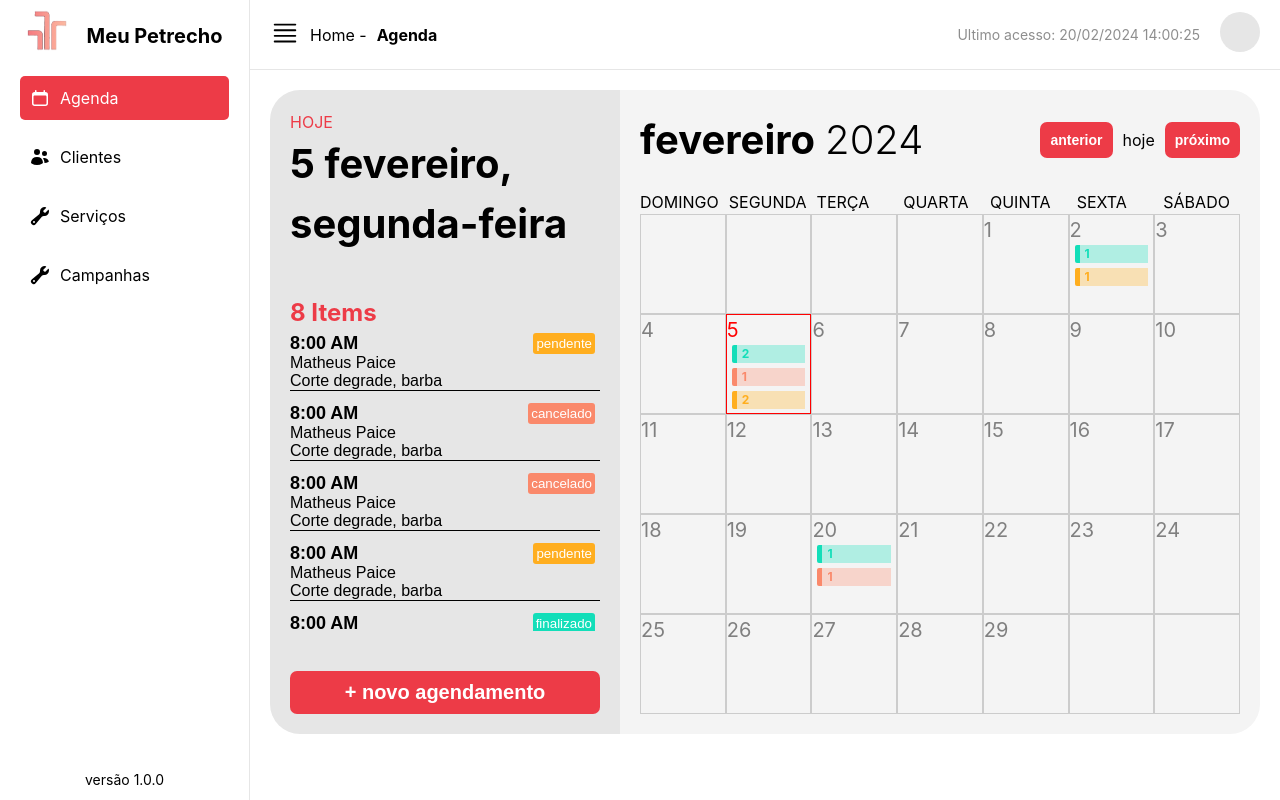
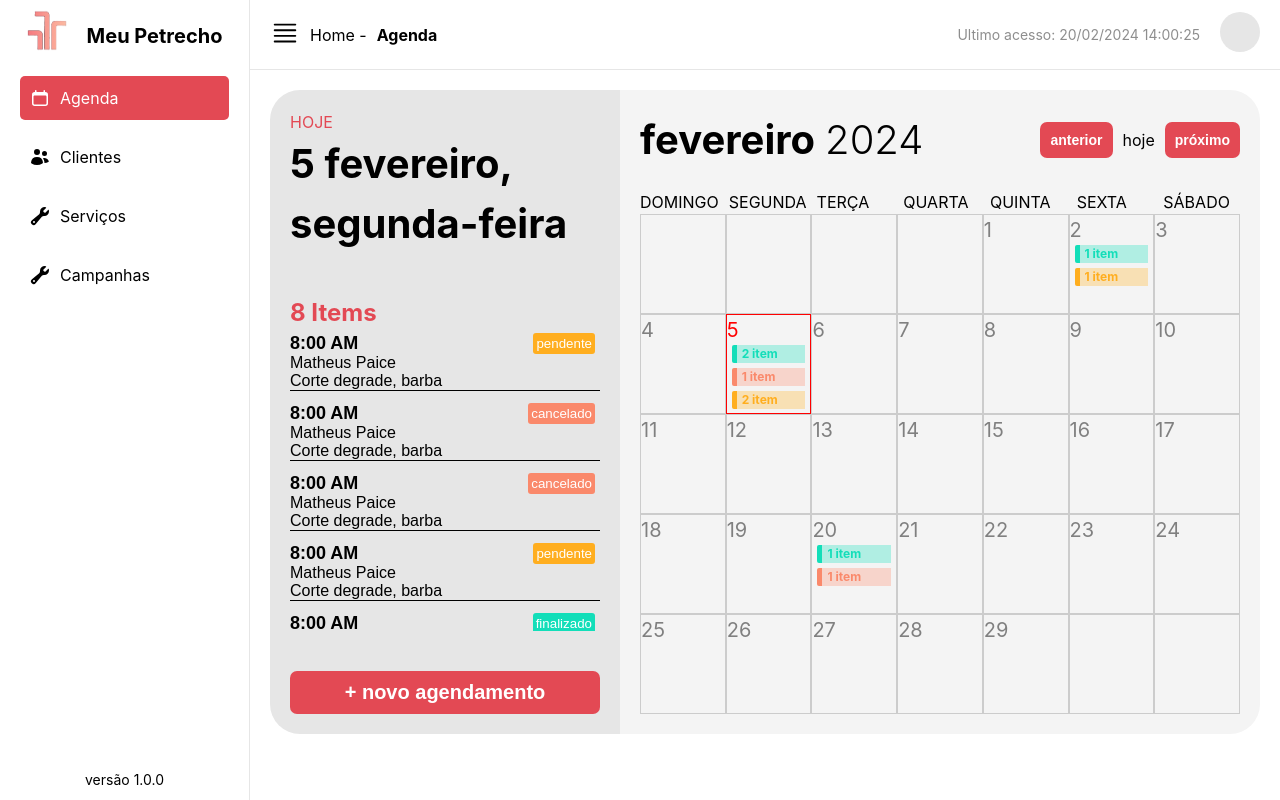
Before and after one commit to m-paice/meu-petrecho-site-v2, a React (Vite) app: page /schedules in a window 1280 px wide. Built offline with nearby package versions, Linux system fonts and the light colour scheme.

Commit message:
fix: correct styles

```diff
--- a/src/components/Calendar/index.tsx
+++ b/src/components/Calendar/index.tsx
@@ -219,17 +219,17 @@ export function Calendar({
                     >
                       {schedulesConfirmed.length > 0 && (
                         <div style={{ ...styles.badge, ...styles.confirmed }}>
-                          {schedulesConfirmed.length}
+                          {schedulesConfirmed.length} item
                         </div>
                       )}
                       {schedulesCanceled.length > 0 && (
                         <div style={{ ...styles.badge, ...styles.canceled }}>
-                          {schedulesCanceled.length}
+                          {schedulesCanceled.length} item
                         </div>
                       )}
                       {schedulesPending.length > 0 && (
                         <div style={{ ...styles.badge, ...styles.pending }}>
-                          {schedulesPending.length}
+                          {schedulesPending.length} item
                         </div>
                       )}
                     </div>
--- a/src/components/Input/style.css
+++ b/src/components/Input/style.css
@@ -5,5 +5,5 @@ input {
 input:active,
 input:focus,
 input:hover {
-  border-color: #ed3b47;
+  border-color: #e34954;
 }
--- a/src/components/Item/index.tsx
+++ b/src/components/Item/index.tsx
@@ -59,34 +59,13 @@ export function Item({ text, color }: Props) {
           <Menu.Items>
             <div style={styles.containerOptions}>
               <Menu.Item>
-                <button
-                  style={{
-                    ...styles.button,
-                    ...styles.confirmed,
-                  }}
-                >
-                  Finalizar
-                </button>
+                <button style={styles.button}>Finalizar</button>
               </Menu.Item>
               <Menu.Item>
-                <button
-                  style={{
-                    ...styles.button,
-                    ...styles.canceled,
-                  }}
-                >
-                  Cancelar
-                </button>
+                <button style={styles.button}>Cancelar</button>
               </Menu.Item>
               <Menu.Item>
-                <button
-                  style={{
-                    ...styles.button,
-                    ...styles.restored,
-                  }}
-                >
-                  Restaurar
-                </button>
+                <button style={styles.button}>Restaurar</button>
               </Menu.Item>
 
               <div
@@ -98,24 +77,10 @@ export function Item({ text, color }: Props) {
                 }}
               />
               <Menu.Item>
-                <button
-                  style={{
-                    ...styles.button,
-                    ...styles.default,
-                  }}
-                >
-                  Editar
-                </button>
+                <button style={styles.button}>Editar</button>
               </Menu.Item>
               <Menu.Item>
-                <button
-                  style={{
-                    ...styles.button,
-                    ...styles.default,
-                  }}
-                >
-                  Deletar
-                </button>
+                <button style={styles.button}>Deletar</button>
               </Menu.Item>
             </div>
           </Menu.Items>
@@ -172,15 +137,17 @@ const styles = {
   },
   default: {
     backgroundColor: "rgba(237, 59, 71, 0.3)",
-    color: "#ED3B47",
+    color: "#e34954",
   },
 
   button: {
     padding: "5px 10px",
-    color: "#fff",
+    color: "#000",
+    backgroundColor: "transparent",
     border: "none",
     cursor: "pointer",
     borderRadius: 3,
     fontSize: 14,
+    textAlign: "left",
   },
 };
--- a/src/components/Items/style.css
+++ b/src/components/Items/style.css
@@ -1,7 +1,7 @@
 .item:hover {
   b,
   p {
-    color: #ed3b47;
+    color: #e34954;
     transition: 0.3s;
   }
 }
--- a/src/components/NewSchedule/index.tsx
+++ b/src/components/NewSchedule/index.tsx
@@ -135,6 +135,6 @@ const styles: { [key: string]: CSSProperties } = {
     gap: 10,
   },
   totalValue: {
-    color: "#ed3b47",
+    color: "#e34954",
   },
 };
--- a/src/components/Sidebar/index.tsx
+++ b/src/components/Sidebar/index.tsx
@@ -84,11 +84,10 @@ export function Sidebar() {
                 display: "flex",
                 gap: 10,
                 alignItems: "center",
-                backgroundColor: "white",
                 margin: "15px 0",
                 borderRadius: 5,
                 backgroundColor:
-                  location.pathname === route.path ? "#ED3B47" : "white",
+                  location.pathname === route.path ? "#e34954" : "white",
                 color: location.pathname === route.path ? "white" : "black",
                 transition: "0.3s",
               }}
--- a/src/components/Switch/index.tsx
+++ b/src/components/Switch/index.tsx
@@ -20,7 +20,7 @@ export function Switch() {
       <span
         style={{
           display: "block",
-          backgroundColor: "#ED3B47",
+          backgroundColor: "#e34954",
           borderRadius: "50%",
           width: 20,
           height: 20,
--- a/src/theme/index.ts
+++ b/src/theme/index.ts
@@ -1,19 +1,19 @@
 export const colors = {
-  primary: "#ED3B47",
+  primary: "#e34954",
   white: "#FFFFFF",
 };
 
 const darkTheme = {
   background: "#242424",
   card: "#333333",
-  primary: "#ED3B47",
+  primary: "#e34954",
   white: "#FFFFFF",
 };
 
 const lightTheme = {
   background: "#FFFFFF",
   card: "#F5F5F5",
-  primary: "#ED3B47",
+  primary: "#e34954",
   white: "#FFFFFF",
 };
 
```
